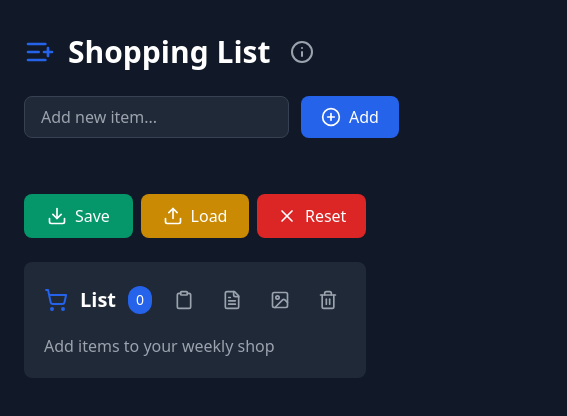
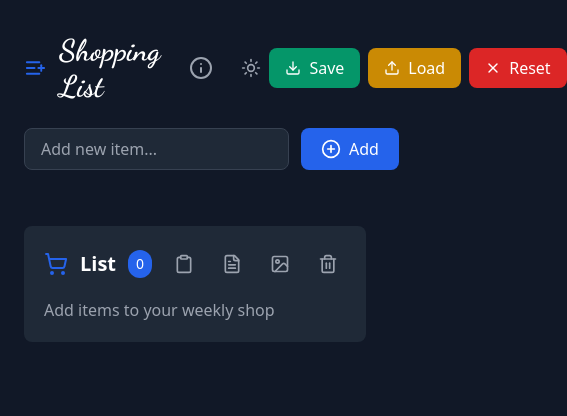
Before and after one commit to JohnathanCrow/shoppinglist, a React (Vite) app: page / in a window 390 px wide. Shown: the top 416 px of the page, 567 px wide, since content can reach past the window. Built offline with nearby package versions, Linux system fonts and the light colour scheme.

Commit message:
Light mode toggle, layout fixes, header font

```diff
--- a/index.html
+++ b/index.html
@@ -4,6 +4,7 @@
     <meta charset="UTF-8" />
     <link rel="icon" type="image/svg+xml" href="/vite.svg" />
     <meta name="viewport" content="width=device-width, initial-scale=1.0" />
+    <link href="https://fonts.googleapis.com/css2?family=Dancing+Script:wght@700&display=swap" rel="stylesheet">
     <title>Shopping List - Crow's Nest</title>
   </head>
   <body>
--- a/src/App.tsx
+++ b/src/App.tsx
@@ -5,6 +5,7 @@
 import { WeeklyShop } from './components/WeeklyShop';
 import { ResetDatabase } from './components/ResetDatabase';
 import { InfoModal } from './components/InfoModal';
+import { ThemeToggle } from './components/ThemeToggle';
 import { Item } from './types';
 
 function App() {
@@ -45,14 +46,32 @@
         return [...prev, newItem];
       }
 
+      // Check if section exists
+      const sectionExists = prev.some(
+        item => item.type === 'divider' && item.name.toLowerCase() === sectionName.toLowerCase()
+      );
+
+      // If section doesn't exist, create it first
+      const updatedItems = sectionExists ? prev : [
+        ...prev,
+        {
+          id: crypto.randomUUID(),
+          name: sectionName,
+          inWeeklyShop: false,
+          quantity: 1,
+          lastAdded: new Date().toISOString(),
+          type: 'divider' as const,
+        }
+      ];
+
       // Find the appropriate section for the new item
-      const sections = prev.reduce<{ start: number; end: number; name: string }[]>(
+      const sections = updatedItems.reduce<{ start: number; end: number; name: string }[]>(
         (acc, item, index) => {
           if (item.type === 'divider') {
             if (acc.length > 0) {
               acc[acc.length - 1].end = index;
             }
-            acc.push({ start: index, end: prev.length, name: item.name });
+            acc.push({ start: index, end: updatedItems.length, name: item.name });
           }
           return acc;
         },
@@ -65,13 +84,13 @@
       );
 
       if (!matchingSection) {
-        return [...prev, newItem];
+        return [...updatedItems, newItem];
       }
 
       // Insert the item at the end of its section
-      const newItems = [...prev];
-      newItems.splice(matchingSection.end, 0, newItem);
-      return newItems;
+      const finalItems = [...updatedItems];
+      finalItems.splice(matchingSection.end, 0, newItem);
+      return finalItems;
     });
   };
 
@@ -175,18 +194,42 @@
   return (
     <div className="min-h-screen bg-gray-900 text-white">
       <div className="container mx-auto px-6 py-8 max-w-[1200px]">
-        <div className="flex flex-col lg:flex-row gap-8 justify-center">
+        <div className="flex flex-col lg:flex-row gap-8">
           <div className="w-full lg:w-[calc(50%-180px)]">
             <div className="flex items-center justify-between mb-6">
               <div className="flex items-center gap-3">
                 <ListPlus className="w-8 h-8 text-blue-600" />
-                <h1 className="text-3xl font-bold">Shopping List</h1>
+                <h1 className="text-3xl font-bold app-title">Shopping List</h1>
                 <button
                   onClick={() => setShowInfoModal(true)}
                   className="p-2 text-gray-400 hover:text-blue-600 transition-colors"
                   title="How to use"
                 >
                   <Info className="w-6 h-6" />
+                </button>
+                <ThemeToggle />
+              </div>
+              <div className="flex gap-2 lg:hidden">
+                <button
+                  onClick={handleBackupDatabase}
+                  className="flex items-center gap-2 px-4 py-2 bg-emerald-600 text-white rounded-lg hover:bg-emerald-700 transition-colors"
+                >
+                  <Download className="w-4 h-4" />
+                  Save
+                </button>
+                <button
+                  onClick={handleLoadBackup}
+                  className="flex items-center gap-2 px-4 py-2 bg-yellow-600 text-white rounded-lg hover:bg-yellow-700 transition-colors"
+                >
+                  <Upload className="w-4 h-4" />
+                  Load
+                </button>
+                <button
+                  onClick={() => setShowResetModal(true)}
+                  className="flex items-center gap-2 px-4 py-2 bg-red-600 text-white rounded-lg hover:bg-red-700 transition-colors"
+                >
+                  <X className="w-4 h-4" />
+                  Reset
                 </button>
               </div>
             </div>
@@ -202,26 +245,26 @@
             </div>
           </div>
           <div className="w-full lg:w-[360px] shrink-0">
-            <div className="flex gap-2 mb-6">
+            <div className="hidden lg:flex gap-2 mb-6">
               <button
                 onClick={handleBackupDatabase}
-                className="flex-1 flex items-center justify-center gap-2 px-4 py-2.5 bg-emerald-600 text-white rounded-lg hover:bg-emerald-700 transition-colors text-base"
+                className="flex items-center justify-center gap-2 flex-1 px-4 py-2 bg-emerald-600 text-white rounded-lg hover:bg-emerald-700 transition-colors"
               >
-                <Download className="w-5 h-5" />
+                <Download className="w-4 h-4" />
                 Save
               </button>
               <button
                 onClick={handleLoadBackup}
-                className="flex-1 flex items-center justify-center gap-2 px-4 py-2.5 bg-yellow-600 text-white rounded-lg hover:bg-yellow-700 transition-colors text-base"
+                className="flex items-center justify-center gap-2 flex-1 px-4 py-2 bg-yellow-600 text-white rounded-lg hover:bg-yellow-700 transition-colors"
               >
-                <Upload className="w-5 h-5" />
+                <Upload className="w-4 h-4" />
                 Load
               </button>
               <button
                 onClick={() => setShowResetModal(true)}
-                className="flex-1 flex items-center justify-center gap-2 px-4 py-2.5 bg-red-600 text-white rounded-lg hover:bg-red-700 transition-colors text-base"
+                className="flex items-center justify-center gap-2 flex-1 px-4 py-2 bg-red-600 text-white rounded-lg hover:bg-red-700 transition-colors"
               >
-                <X className="w-5 h-5" />
+                <X className="w-4 h-4" />
                 Reset
               </button>
             </div>
--- /dev/null
+++ b/src/components/ThemeToggle.tsx
@@ -0,0 +1,21 @@
+import React from 'react';
+import { Sun, Moon } from 'lucide-react';
+import { useTheme } from '../contexts/ThemeContext';
+
+export function ThemeToggle() {
+  const { theme, toggleTheme } = useTheme();
+
+  return (
+    <button
+      onClick={toggleTheme}
+      className="p-2 text-gray-400 hover:text-blue-600 transition-colors"
+      title={`Switch to ${theme === 'dark' ? 'light' : 'dark'} mode`}
+    >
+      {theme === 'dark' ? (
+        <Sun className="w-5 h-5" />
+      ) : (
+        <Moon className="w-5 h-5" />
+      )}
+    </button>
+  );
+}
--- /dev/null
+++ b/src/contexts/ThemeContext.tsx
@@ -0,0 +1,36 @@
+import React, { createContext, useContext, useState, useEffect } from 'react';
+
+type Theme = 'dark' | 'light';
+
+interface ThemeContextType {
+  theme: Theme;
+  toggleTheme: () => void;
+}
+
+const ThemeContext = createContext<ThemeContextType | undefined>(undefined);
+
+export function ThemeProvider({ children }: { children: React.ReactNode }) {
+  const [theme, setTheme] = useState<Theme>('dark');
+
+  useEffect(() => {
+    document.documentElement.classList.toggle('light-mode', theme === 'light');
+  }, [theme]);
+
+  const toggleTheme = () => {
+    setTheme((prev) => (prev === 'dark' ? 'light' : 'dark'));
+  };
+
+  return (
+    <ThemeContext.Provider value={{ theme, toggleTheme }}>
+      {children}
+    </ThemeContext.Provider>
+  );
+}
+
+export function useTheme() {
+  const context = useContext(ThemeContext);
+  if (context === undefined) {
+    throw new Error('useTheme must be used within a ThemeProvider');
+  }
+  return context;
+}
--- a/src/index.css
+++ b/src/index.css
@@ -11,3 +11,61 @@
     @apply antialiased;
   }
 }
+
+:root.light-mode {
+  --bg-primary: 246 248 251;
+  --bg-secondary: 243 244 246;
+  --text-primary: 17 24 39;
+  --text-secondary: 55 65 81;
+}
+
+:root:not(.light-mode) {
+  --bg-primary: 17 24 39;
+  --bg-secondary: 31 41 55;
+  --text-primary: 249 250 251;
+  --text-secondary: 209 213 219;
+}
+
+.light-mode body {
+  @apply bg-blue-50;
+}
+
+.light-mode .bg-gray-900 {
+  @apply bg-blue-50;
+}
+
+.light-mode .bg-gray-800 {
+  @apply bg-white;
+}
+
+.light-mode .bg-gray-700 {
+  @apply bg-gray-100;
+}
+
+.light-mode .hover\:bg-gray-700:hover {
+  @apply hover:bg-blue-50;
+}
+
+.light-mode .text-white:not(button):not([class*="bg-"]) {
+  @apply text-gray-700;
+}
+
+.light-mode .text-gray-400:not(button) {
+  @apply text-gray-600;
+}
+
+.light-mode .text-gray-300 {
+  @apply text-gray-700;
+}
+
+.light-mode .text-gray-200 {
+  @apply text-gray-700;
+}
+
+.app-title {
+  font-family: 'Dancing Script', cursive;
+}
+
+.light-mode .app-title {
+  @apply text-gray-700;
+}
--- a/src/main.tsx
+++ b/src/main.tsx
@@ -1,10 +1,13 @@
 import { StrictMode } from 'react';
 import { createRoot } from 'react-dom/client';
 import App from './App.tsx';
+import { ThemeProvider } from './contexts/ThemeContext';
 import './index.css';
 
 createRoot(document.getElementById('root')!).render(
   <StrictMode>
-    <App />
+    <ThemeProvider>
+      <App />
+    </ThemeProvider>
   </StrictMode>
 );
```
Also changed, not shown: src/components/InfoModal.tsx (+16 -18 lines), 1 other file (tests, documents, lock files or other folders).
